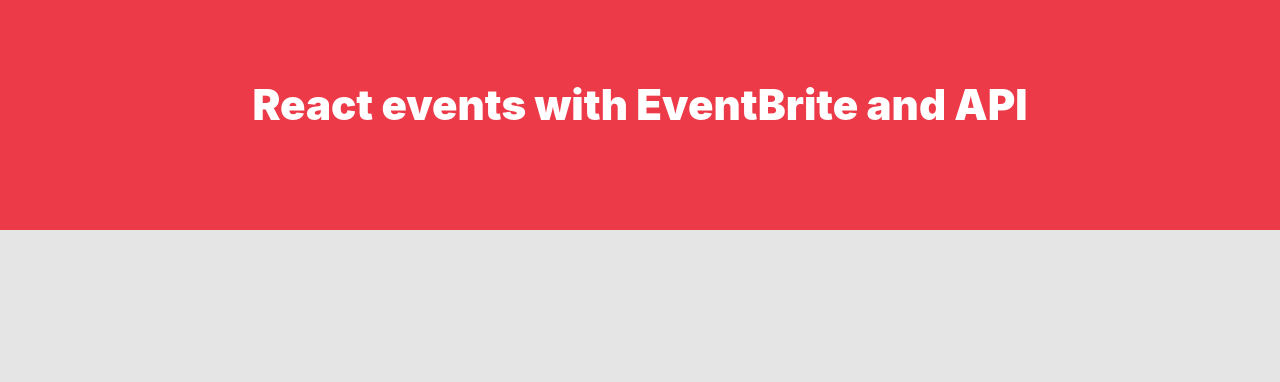
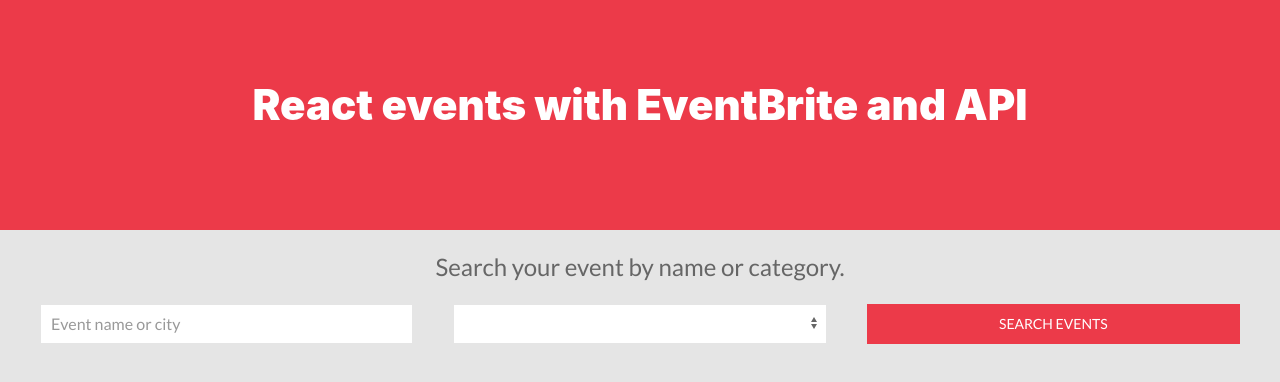
Before and after one commit to jmendozacr/events-app, a React (Create React App) app: page / in a window 1280 px wide. Shown: the top 382 px of the page. Built offline with nearby package versions, Linux system fonts and the light colour scheme; no server answers.

Commit message:
adding Form component

```diff
--- a/src/App.js
+++ b/src/App.js
@@ -1,13 +1,15 @@
 import React              from 'react';
 import Header             from './components/Header';
+import Form               from './components/Form';
 import CategoriesProvider from './context/CategoriesContext';
 
 function App() {
     return (
         <CategoriesProvider>
-            <Header
-                title="React events with EventBrite and API"
-            />
+            <Header title="React events with EventBrite and API"/>
+            <div className="uk-container">
+                <Form/>
+            </div>
         </CategoriesProvider>
     );
 }
--- /dev/null
+++ b/src/components/Form.js
@@ -0,0 +1,48 @@
+import React, { Component } from 'react'
+import PropTypes from 'prop-types'
+
+export class Form extends Component {
+    state = {
+        name: '',
+        category: ''
+    }
+
+    render() {
+        return (
+            <form>
+                <fieldset className="uk-fieldset uk-margin">
+                    <legend className="uk-legend uk-text-center">
+                        Search your event by name or category.
+                    </legend>
+                </fieldset>
+
+                <div className="uk-column-1-3@m uk-margin">
+                    <div className="uk-margin" uk-margin="true">
+                        <input
+                            name="name"
+                            className="uk-input"
+                            type="text"
+                            placeholder="Event name or city"
+                        />
+                    </div>
+                    <div className="uk-margin" uk-margin="true">
+                        <select
+                            name="category"
+                            className="uk-select"
+                        >
+                        </select>
+                    </div>
+                    <div>
+                        <input
+                            type="submit"
+                            className="uk-button uk-button-danger"
+                            value="Search Events"
+                        />
+                    </div>
+                </div>
+            </form>
+        )
+    }
+}
+
+export default Form
```
